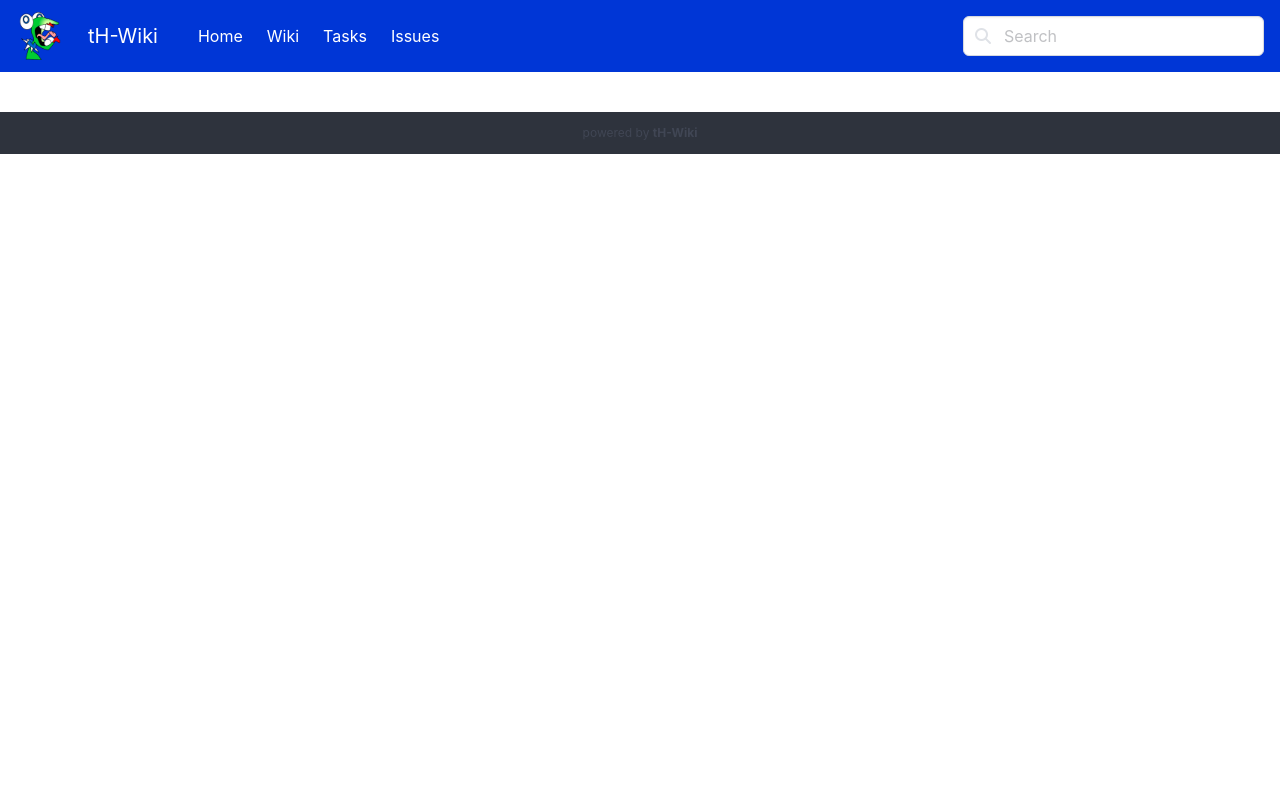
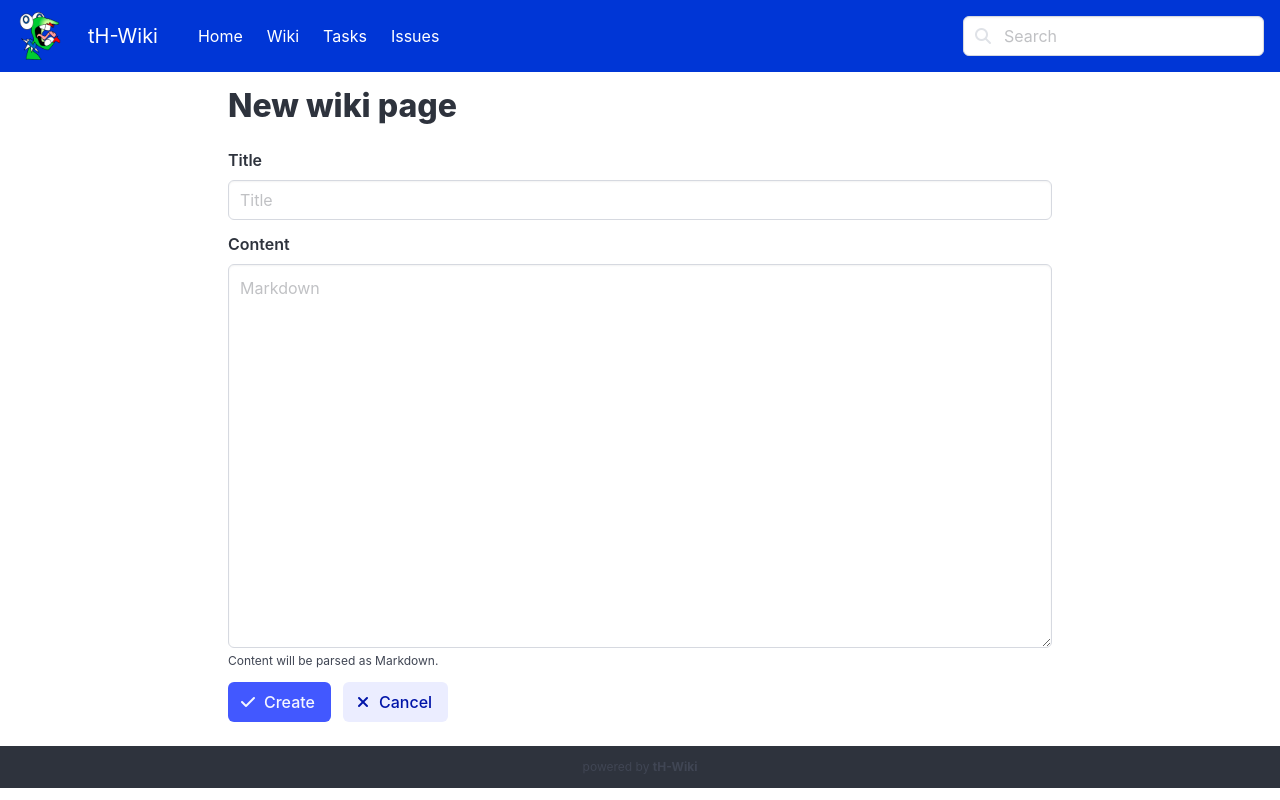
Before and after one commit to theHacker/th-wiki-ui, a Vue app: page /wiki/new in a window 1280 px wide. Built offline with nearby package versions, Linux system fonts and the light colour scheme; no server answers.

Commit message:
Creation of new wiki pages - For now, we still lack a decent error handling which is re-usable

```diff
--- a/src/router/index.js
+++ b/src/router/index.js
@@ -20,6 +20,11 @@ const router = createRouter({
             component: () => import('../views/WikiView.vue')
         },
         {
+            path: '/wiki/new',
+            name: 'wikiPageNew',
+            component: () => import('../views/WikiPageNewView.vue')
+        },
+        {
             path: '/wiki/:wikiPageId([0-9a-f-]+)',
             name: 'wikiPage',
             component: () => import('../views/WikiPageView.vue')
--- /dev/null
+++ b/src/views/WikiPageNewView.vue
@@ -0,0 +1,125 @@
+<template>
+    <div class="columns">
+        <div class="column is-8 is-offset-2">
+            <h1 class="title">New wiki page</h1>
+
+            <div v-if="error" class="pb-3">
+                <article class="message is-warning">
+                    <div class="message-header">
+                        <p>
+                            <i class="fas fa-circle-info pr-1" />
+                            Error
+                        </p>
+                    </div>
+                    <div class="message-body">
+                        {{ error }}
+                    </div>
+                </article>
+            </div>
+
+            <fieldset :disabled="saving">
+                <div class="field">
+                    <label class="label">Title</label>
+                    <div class="control">
+                        <input
+                            v-model="wikiPage.title"
+                            class="input"
+                            :class="{'is-danger': !!fieldErrors.title}"
+                            type="text"
+                            placeholder="Title"
+                        />
+                    </div>
+                    <p v-if="fieldErrors.title" class="help is-danger">{{ fieldErrors.title }}</p>
+                </div>
+
+                <div class="field">
+                    <label class="label">Content</label>
+                    <div class="control">
+                        <textarea
+                            v-model="wikiPage.markdown"
+                            class="textarea"
+                            :class="{'is-danger': !!fieldErrors.markdown}"
+                            rows="15"
+                            placeholder="Markdown"
+                        />
+                    </div>
+                    <p v-if="fieldErrors.markdown" class="help is-danger">{{ fieldErrors.markdown }}</p>
+                    <p class="help">Content will be parsed as Markdown.</p>
+                </div>
+
+                <div class="field is-grouped">
+                    <div class="control">
+                        <button class="button is-link" :class="{'is-loading': saving}" @click="save">
+                            <span class="icon">
+                              <i class="fas fa-check"></i>
+                            </span>
+                            <span>Create</span>
+                        </button>
+                    </div>
+                    <div class="control">
+                        <button class="button is-link is-light" @click="cancel">
+                            <span class="icon">
+                              <i class="fas fa-xmark"></i>
+                            </span>
+                            <span>Cancel</span>
+                        </button>
+                    </div>
+                </div>
+            </fieldset>
+        </div>
+    </div>
+</template>
+
+<script setup>
+import axios from "@/axios.js";
+import {ref, defineModel} from 'vue';
+import {useRouter} from "vue-router";
+
+const router = useRouter();
+
+const saving = ref(false);
+const error = ref(null);
+const fieldErrors = ref({});
+
+const wikiPage = defineModel('wikiPage', {
+    type: Object,
+    default: () => ({ title: '', markdown: ''})
+});
+
+function save() {
+    saving.value = true;
+    fieldErrors.value = {};
+    error.value = null;
+
+    axios
+        .post('/wiki-pages', wikiPage.value)
+        .then(response => {
+            router.push({ name: 'wikiPage', params: { wikiPageId: response.data.id } });
+        })
+        .catch(e => {
+            handleError(e);
+        })
+        .finally(() => {
+            saving.value = false;
+        });
+}
+
+function cancel() {
+    router.back();
+}
+
+function handleError(e) {
+    if (e.response && e.response.data && e.response.data.message) {
+        const data = e.response.data;
+        if (data.field) {
+            fieldErrors.value[data.field] = data.message;
+        } else {
+            error.value = data.message;
+        }
+    } else if (error.request) {
+        error.value = e.request; // untested, see https://axios-http.com/docs/handling_errors
+    } else {
+        error.value = e.message; // untested, see https://axios-http.com/docs/handling_errors
+    }
+}
+</script>
--- a/src/views/WikiView.vue
+++ b/src/views/WikiView.vue
@@ -27,7 +27,12 @@
                 <div class="panel is-success">
                     <p class="panel-heading">Create a new wiki page</p>
                     <div class="panel-block is-justify-content-center">
-                        <button class="button is-primary">Create new wiki page</button>
+                        <button
+                            class="button is-primary"
+                            @click="$router.push({name: 'wikiPageNew'})"
+                        >
+                            Create new wiki page
+                        </button>
                     </div>
                 </div>
             </section>
```
